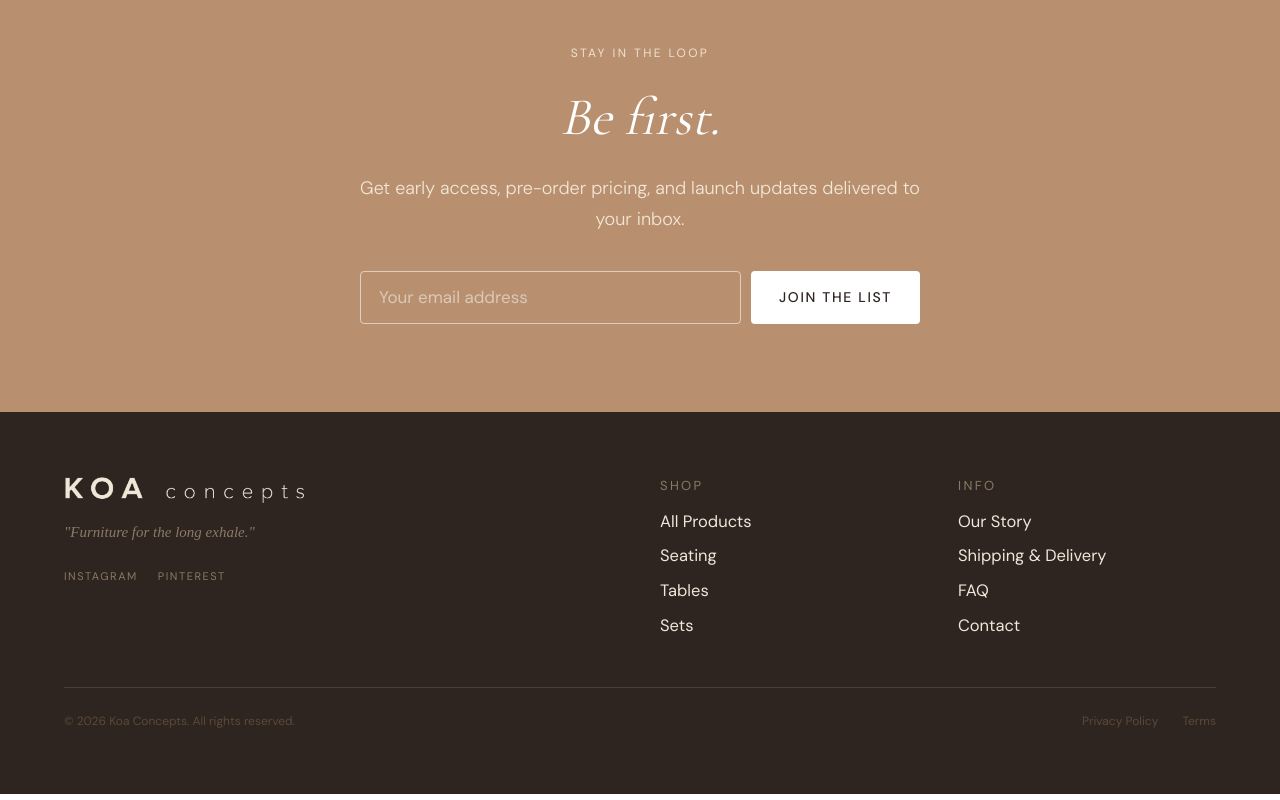
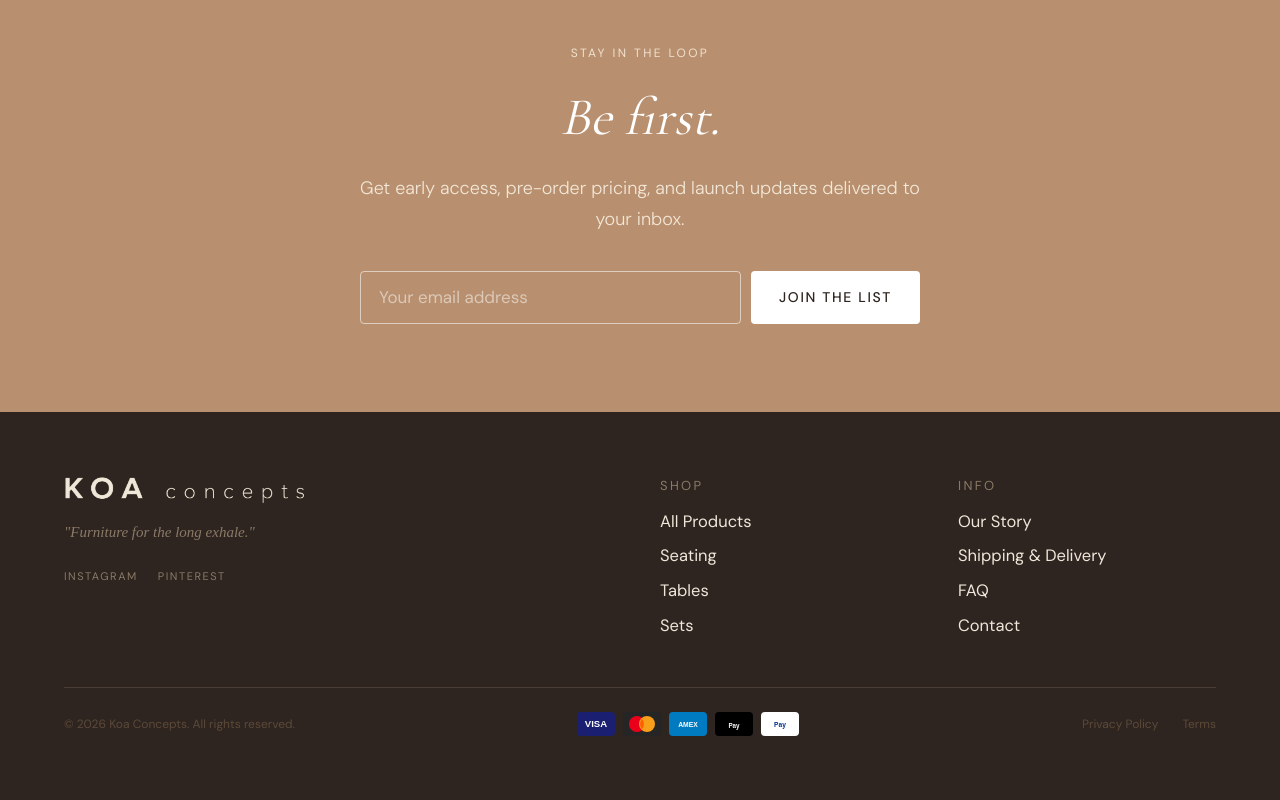
Before and after one commit to tramnguyen-107/koa-concepts, a Next.js app: page / in a window 1280 px wide. Shown: the part 2925-3725 px from the top of the page. Built offline with nearby package versions, Linux system fonts and the light colour scheme.

Commit message:
feat: payment icons in footer, logo shrinks on scroll

```diff
--- a/src/components/Footer.tsx
+++ b/src/components/Footer.tsx
@@ -6,6 +6,36 @@ const mutedStyle = { fontFamily: 'DM Sans, sans-serif', fontSize: 13, color: '#8
 
 const shopLinks = ['All Products', 'Seating', 'Tables', 'Sets'];
 const infoLinks = [['Our Story', '/story'], ['Shipping & Delivery', '/contact'], ['FAQ', '/contact'], ['Contact', '/contact']];
+
+function PaymentIcons() {
+  return (
+    <div style={{ display: 'flex', gap: 8, alignItems: 'center', flexWrap: 'wrap' }}>
+      {/* Visa */}
+      <svg width="38" height="24" viewBox="0 0 38 24" rx="4" style={{ background: '#1A1F71', borderRadius: 4, padding: '3px 5px' }}>
+        <text x="50%" y="16" textAnchor="middle" fontFamily="Arial" fontWeight="bold" fontSize="13" fill="#FFFFFF" letterSpacing="0">VISA</text>
+      </svg>
+      {/* Mastercard */}
+      <svg width="38" height="24" viewBox="0 0 38 24" style={{ background: '#252525', borderRadius: 4 }}>
+        <circle cx="14" cy="12" r="8" fill="#EB001B" />
+        <circle cx="24" cy="12" r="8" fill="#F79E1B" />
+        <path d="M19 6.8a8 8 0 0 1 0 10.4A8 8 0 0 1 19 6.8z" fill="#FF5F00" />
+      </svg>
+      {/* Amex */}
+      <svg width="38" height="24" viewBox="0 0 38 24" style={{ background: '#007BC1', borderRadius: 4, padding: '3px 4px' }}>
+        <text x="50%" y="16" textAnchor="middle" fontFamily="Arial" fontWeight="bold" fontSize="9" fill="#FFFFFF">AMEX</text>
+      </svg>
+      {/* Apple Pay */}
+      <svg width="38" height="24" viewBox="0 0 38 24" style={{ background: '#000000', borderRadius: 4, padding: '2px 4px' }}>
+        <text x="50%" y="10" textAnchor="middle" fontFamily="Arial" fontSize="6" fill="#FFFFFF"></text>
+        <text x="50%" y="17" textAnchor="middle" fontFamily="Arial" fontWeight="bold" fontSize="8" fill="#FFFFFF">Pay</text>
+      </svg>
+      {/* PayPal */}
+      <svg width="38" height="24" viewBox="0 0 38 24" style={{ background: '#FFFFFF', borderRadius: 4, padding: '3px 5px' }}>
+        <text x="50%" y="16" textAnchor="middle" fontFamily="Arial" fontWeight="bold" fontSize="9" fill="#003087">Pay</text>
+      </svg>
+    </div>
+  );
+}
 
 export default function Footer() {
   return (
@@ -46,8 +76,9 @@ export default function Footer() {
         </div>
 
         {/* Bottom bar */}
-        <div style={{ borderTop: '0.5px solid #4A3E36', paddingTop: 24, display: 'flex', flexWrap: 'wrap', justifyContent: 'space-between', gap: 12 }}>
+        <div style={{ borderTop: '0.5px solid #4A3E36', paddingTop: 24, display: 'flex', flexWrap: 'wrap', justifyContent: 'space-between', alignItems: 'center', gap: 16 }}>
           <p style={{ fontFamily: 'DM Sans, sans-serif', fontSize: 12, color: '#5C4A38', margin: 0 }}>© 2026 Koa Concepts. All rights reserved.</p>
+          <PaymentIcons />
           <div style={{ display: 'flex', gap: 24 }}>
             {['Privacy Policy', 'Terms'].map(l => (
               <a key={l} href="#" style={{ fontFamily: 'DM Sans, sans-serif', fontSize: 12, color: '#5C4A38', textDecoration: 'none' }}>{l}</a>
--- a/src/components/Nav.tsx
+++ b/src/components/Nav.tsx
@@ -1,10 +1,17 @@
 'use client';
-import { useState } from 'react';
+import { useState, useEffect } from 'react';
 import Link from 'next/link';
 import Image from 'next/image';
 
 export default function Nav() {
   const [open, setOpen] = useState(false);
+  const [scrolled, setScrolled] = useState(false);
+
+  useEffect(() => {
+    const onScroll = () => setScrolled(window.scrollY > 40);
+    window.addEventListener('scroll', onScroll, { passive: true });
+    return () => window.removeEventListener('scroll', onScroll);
+  }, []);
 
   return (
     <header style={{ position: 'sticky', top: 0, zIndex: 50 }}>
@@ -45,7 +52,7 @@ export default function Nav() {
 
           {/* Logo */}
           <Link href="/">
-            <Image src="/koa-logo.png" alt="Koa Concepts" width={240} height={48} style={{ height: 24, width: 'auto', display: 'block' }} />
+            <Image src="/koa-logo.png" alt="Koa Concepts" width={240} height={48} style={{ height: scrolled ? 20 : 28, width: 'auto', display: 'block', transition: 'height 0.3s ease' }} />
           </Link>
 
           {/* Icons */}
```
